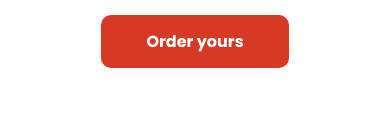
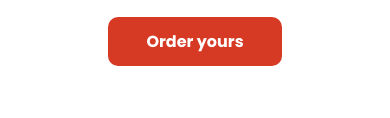
Before and after one commit to warleydev/landin-page-responsiva, a plain HTML site: page index.html in a window 390 px wide. Shown: the part 329-447 px from the top of the page. Drawn offline with nearby package versions, Linux system fonts and the light colour scheme.

Commit message:
Update style.css

```diff
--- a/style.css
+++ b/style.css
@@ -121,7 +121,7 @@ body{
    font-weight: 700;
    color: var(--white);
    background-color: var(--red);
-   padding: 15px 45px;
+   padding: 0.8rem 2.4rem;
    border-radius: 10px;
    transition: all 0.5s;
 }
@@ -195,9 +195,6 @@ body{
       margin-bottom: 2rem;
    }
 
-   .home-btn{
-      margin-bottom: ;
-   }
 
    .home-img{
       width: 100%;
```
